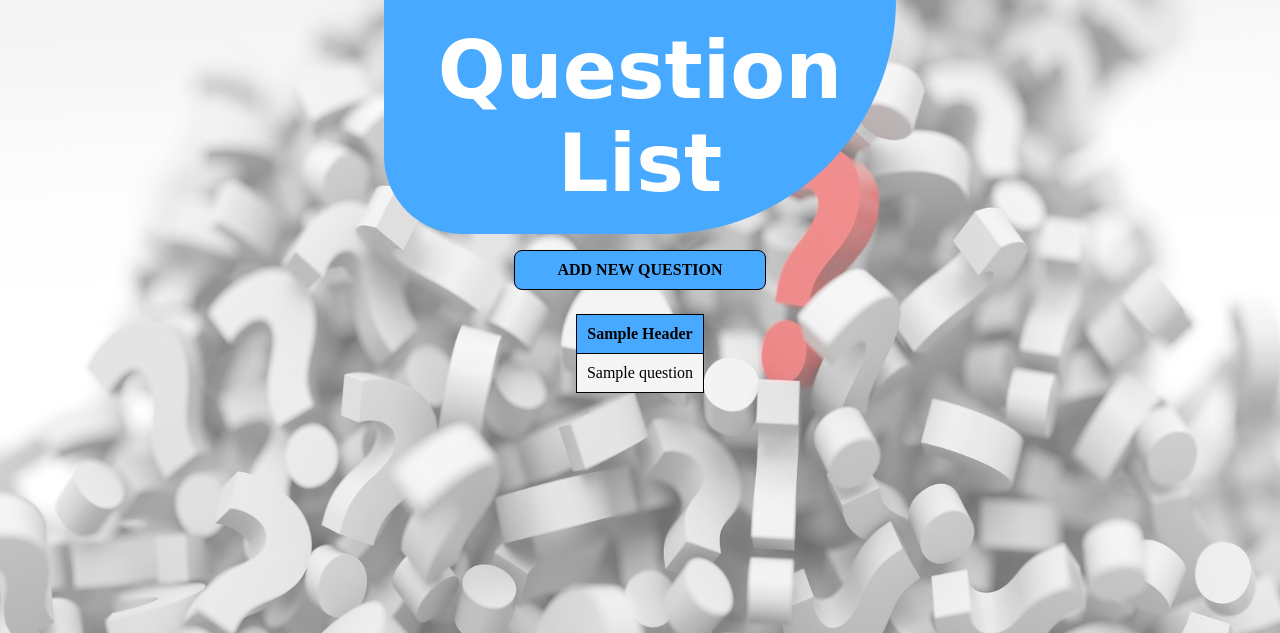
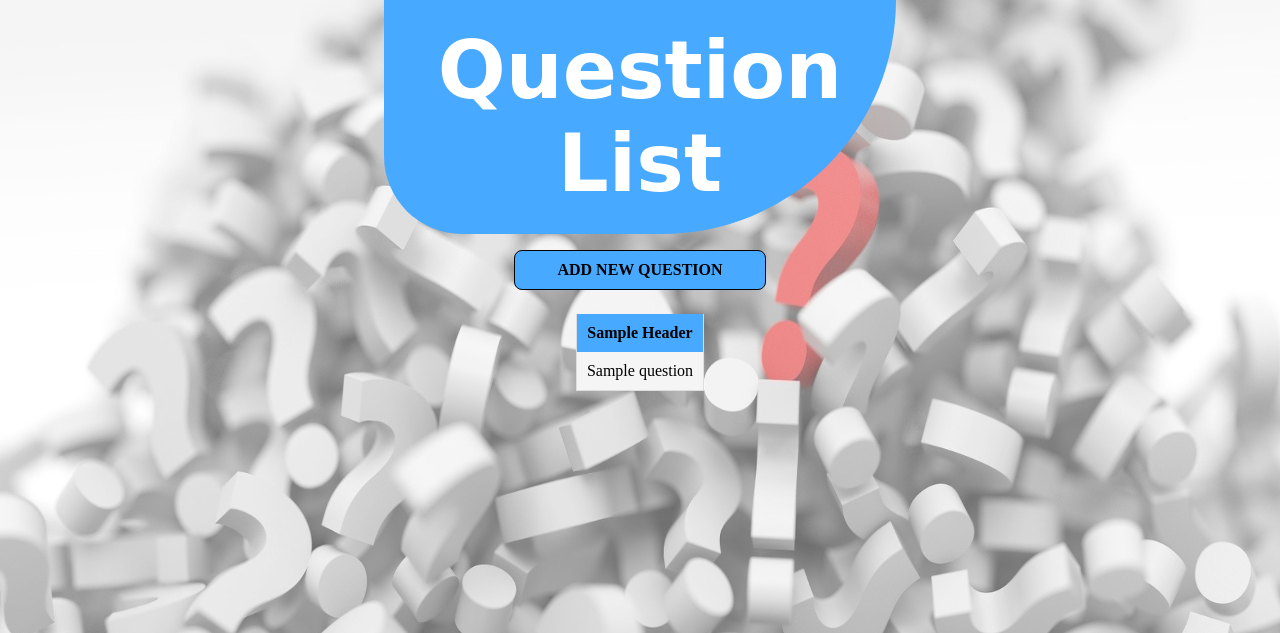
Before and after one commit to marcinchaluda/ask_mate, a Flask app: template templates/display_data/list.html in a window 1280 px wide. Shown: the top 633 px of the page. Run offline with Flask 2, Linux system fonts and the light colour scheme; the template is opened without the code that fills it: most values are stand-ins (such as "Sample title", 1, 10 or a date in 2020); some libraries are stand-ins or nearby versions; some web fonts are replaced.

Commit message:
Small design changes in tables

```diff
--- a/static/style.css
+++ b/static/style.css
@@ -19,7 +19,8 @@ body {
 }
 
 table, th, td {
-    border: 1px solid black;
+    border: 1px solid #ddd;
+    border-top: none;
     border-collapse: collapse;
     padding: 10px;
     background-color: whitesmoke;
@@ -27,6 +28,7 @@ table, th, td {
 
 th {
     background-color: #47A9FF;
+    border: none;
     white-space: nowrap;
 }
 
```
